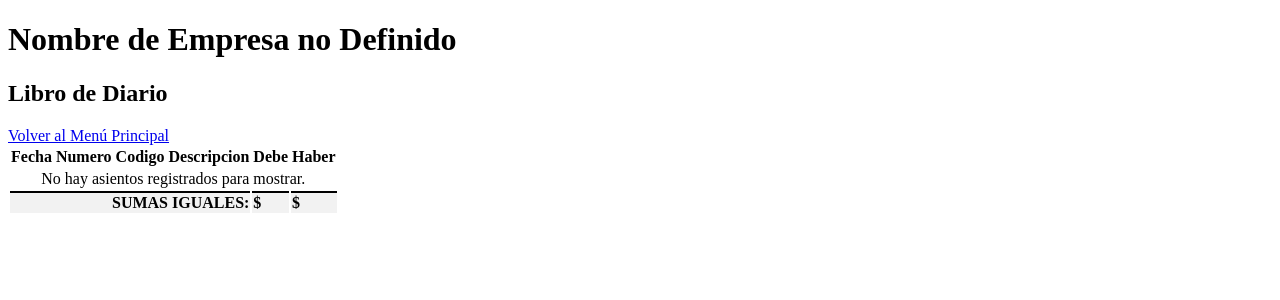
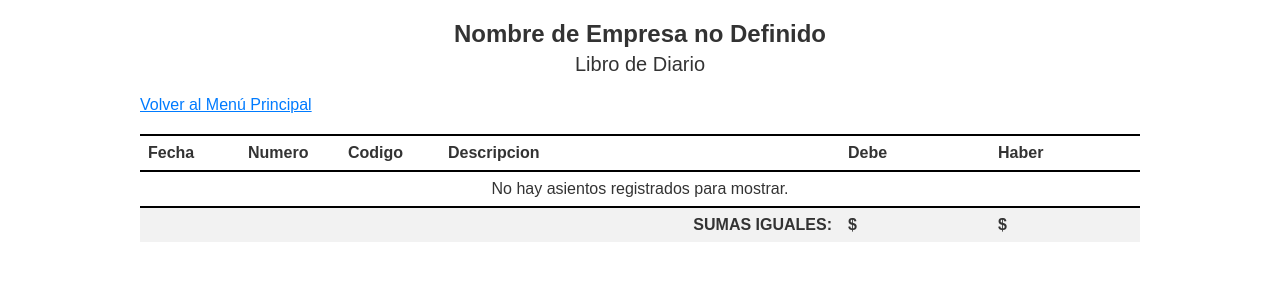
Before and after one commit to CarlosCastaneda04/libros-contables, a Django app: template libros/templates/libros/libro_diario.html in a window 1280 px wide. Shown: the top 300 px of the page. Run offline with Django 5.2, Linux system fonts and the light colour scheme; the template is opened without the code that fills it, so the values that code supplies are empty.

Commit message:
Update libro_diario.html

```diff
--- a/libros/templates/libros/libro_diario.html
+++ b/libros/templates/libros/libro_diario.html
@@ -4,8 +4,29 @@
     <meta charset="UTF-8">
     <title>Libro Diario</title>
     <style>
-        /* ... (tus estilos anteriores) ... */
+        body { font-family: Arial, sans-serif; margin: 20px; color: #333; }
+        .container { max-width: 1000px; margin: auto; }
+        .header { text-align: center; margin-bottom: 20px; }
+        .header h1 { margin: 0; font-size: 24px; }
+        .header h2 { margin: 5px 0; font-size: 20px; font-weight: normal; }
+        .report-table { width: 100%; border-collapse: collapse; }
+        .report-table th, .report-table td { padding: 8px; text-align: left; vertical-align: top; }
+        .report-table thead { border-top: 2px solid #000; border-bottom: 2px solid #000; }
+        .asiento-header-row td { font-weight: bold; background-color: #f2f2f2; border-top: 1px solid #aaa; }
+        .movimiento-row td { border-bottom: 1px solid #eee; }
+        .descripcion-row td { font-style: italic; color: #555; padding-left: 40px; border-bottom: 1px solid #ccc; }
+        .numero { text-align: right; }
+        .nav-link { display: inline-block; margin-bottom: 20px; color: #007bff; }
         .report-table tfoot td { font-weight: bold; border-top: 2px solid #000; background-color: #f2f2f2; }
+
+        /* --- NUEVOS ESTILOS PARA LAS COLUMNAS --- */
+        .col-fecha { width: 10%; }
+        .col-numero { width: 10%; }
+        .col-codigo { width: 10%; }
+        .col-descripcion { width: 40%; }
+        .col-debe { width: 15%; }
+        .col-haber { width: 15%; }
+
     </style>
 </head>
 <body>
@@ -19,12 +40,12 @@
         <table class="report-table">
             <thead>
                 <tr>
-                    <th>Fecha</th>
-                    <th>Numero</th>
-                    <th>Codigo</th>
-                    <th>Descripcion</th>
-                    <th class="numero">Debe</th>
-                    <th class="numero">Haber</th>
+                    <th class="col-fecha">Fecha</th>
+                    <th class="col-numero">Numero</th>
+                    <th class="col-codigo">Codigo</th>
+                    <th class="col-descripcion">Descripcion</th>
+                    <th class="col-debe numero">Debe</th>
+                    <th class="col-haber numero">Haber</th>
                 </tr>
             </thead>
             <tbody>
@@ -32,7 +53,7 @@
                     <tr class="asiento-header-row">
                         <td>{{ asiento.fecha|date:"d/m/Y" }}</td>
                         <td>{{ asiento.numero_asiento }}</td>
-                        <td colspan="4">{{ asiento.descripcion }}</td>
+                        <td colspan="4"><strong>{{ asiento.descripcion }}</strong></td>
                     </tr>
                     {% for movimiento in asiento.movimientos.all %}
                         <tr class="movimiento-row">
@@ -56,7 +77,7 @@
                     <td class="numero">${{ gran_total_haber|floatformat:2 }}</td>
                 </tr>
             </tfoot>
-            </table>
+        </table>
     </div>
 </body>
 </html>
```
